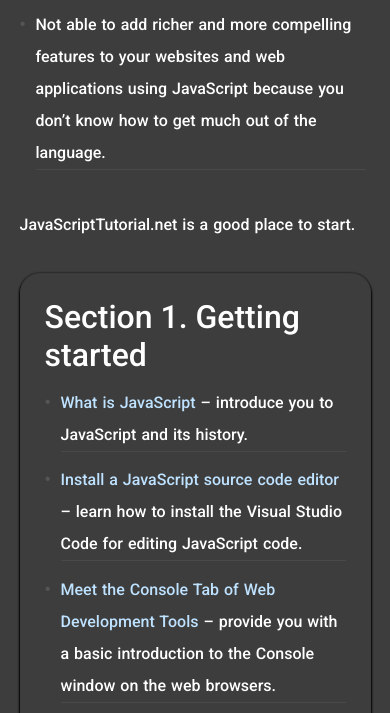
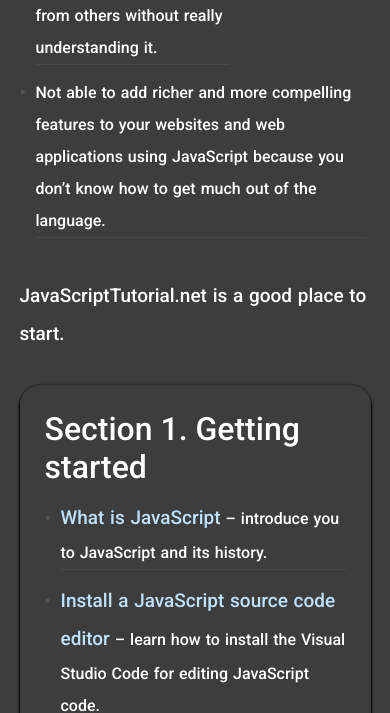
Before and after one commit to Llanz-dev/aboutJS, a plain HTML site: page JS.html in a window 390 px wide. Shown: the part 559-1272 px from the top of the page. Drawn offline with Linux system fonts and the light colour scheme.

Commit message:
increase font size on mobile layout

```diff
--- a/CSS/JS.css
+++ b/CSS/JS.css
@@ -275,6 +275,10 @@
 }
 
 @media only screen and (max-width: 800px) {
+  p,
+  a {
+    font-size: 19px;
+  }
   .container .all-content {
     margin-top: 3rem;
     display: flex;
```
